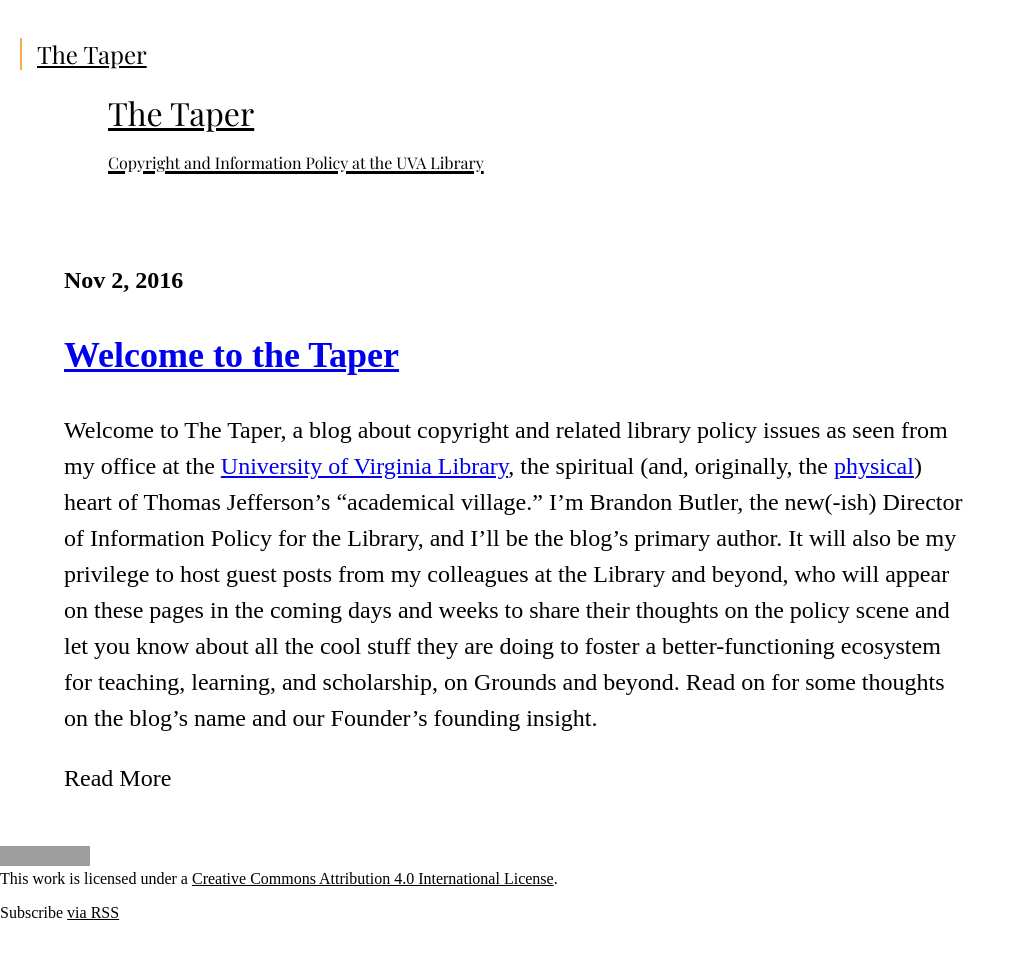
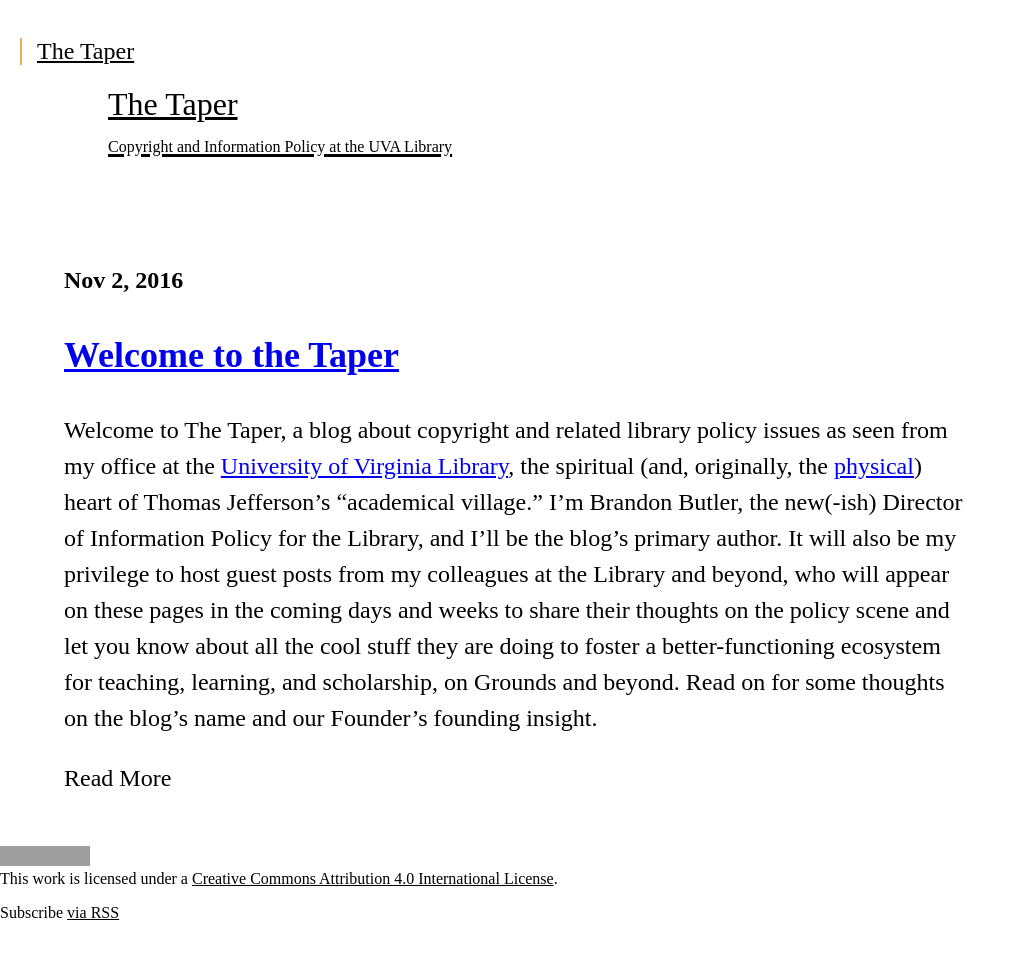
Before and after one commit to uvalib/thetaper, a Jekyll site: the page built from index.html, in a window 1280 px wide and 1058 px high. Shown: the top 959 px of the window, without its empty margins (0-1026 px from the left). Built offline with Jekyll 4.4.1, drawn with Linux system fonts in a browser that asks for light colours; some web fonts are replaced; grey boxes are pictures that could not be loaded.

Commit message:
Updated head.html

```diff
--- a/_includes/head.html
+++ b/_includes/head.html
@@ -6,7 +6,7 @@
   <title>{% if page.title %}{{ page.title | escape }}{% else %}{{ site.title | escape }}{% endif %}</title>
   <meta name="description" content="{{ page.excerpt | default: site.description | strip_html | normalize_whitespace | truncate: 160 | escape }}">
 
-  <link href="https://fonts.googleapis.com/css?family=Playfair+Display|Work+Sans" rel="stylesheet">
+  <link href="https://fonts.googleapis.com/css?family=Playfair+Display|Work+Sans|Eczar|Libre+Franklin" rel="stylesheet">
 
   {% assign custom_url = site.url | append: site.baseurl %}
   {% assign full_base_url = custom_url | default: site.github.url %}
@@ -42,8 +42,8 @@
   <style is="custom-style" include="uvalib-theme">
 
     :root {
-      --font-title: 'Playfair Display', serif;
-      --font-primary: 'Work Sans', sans-serif;
+      --font-title: 'Eczar', serif;
+      --font-primary: 'Libre Franklin', sans-serif;
     }
 
     body {
```
